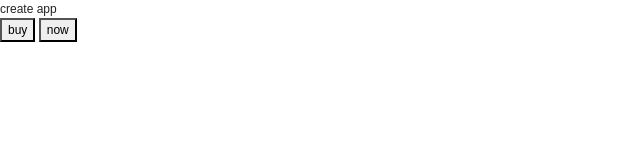
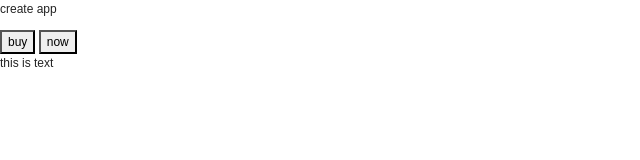
Before and after one commit to tauthao/New-Ella-HTML, a plain HTML site: page index.html in a window 1280 px wide. Shown: the whole page, without its empty margins (0-640 px from the left). Drawn offline with Linux system fonts and the light colour scheme.

Commit message:
change demo meger

```diff
--- a/index.html
+++ b/index.html
@@ -27,6 +27,7 @@
             <p>create app</p>
             <button>buy</button>
             <button> now</button>
+            <p class="des"> this is text</p>
         </header>
         <!-- End header -->
         <main class="main">
```
